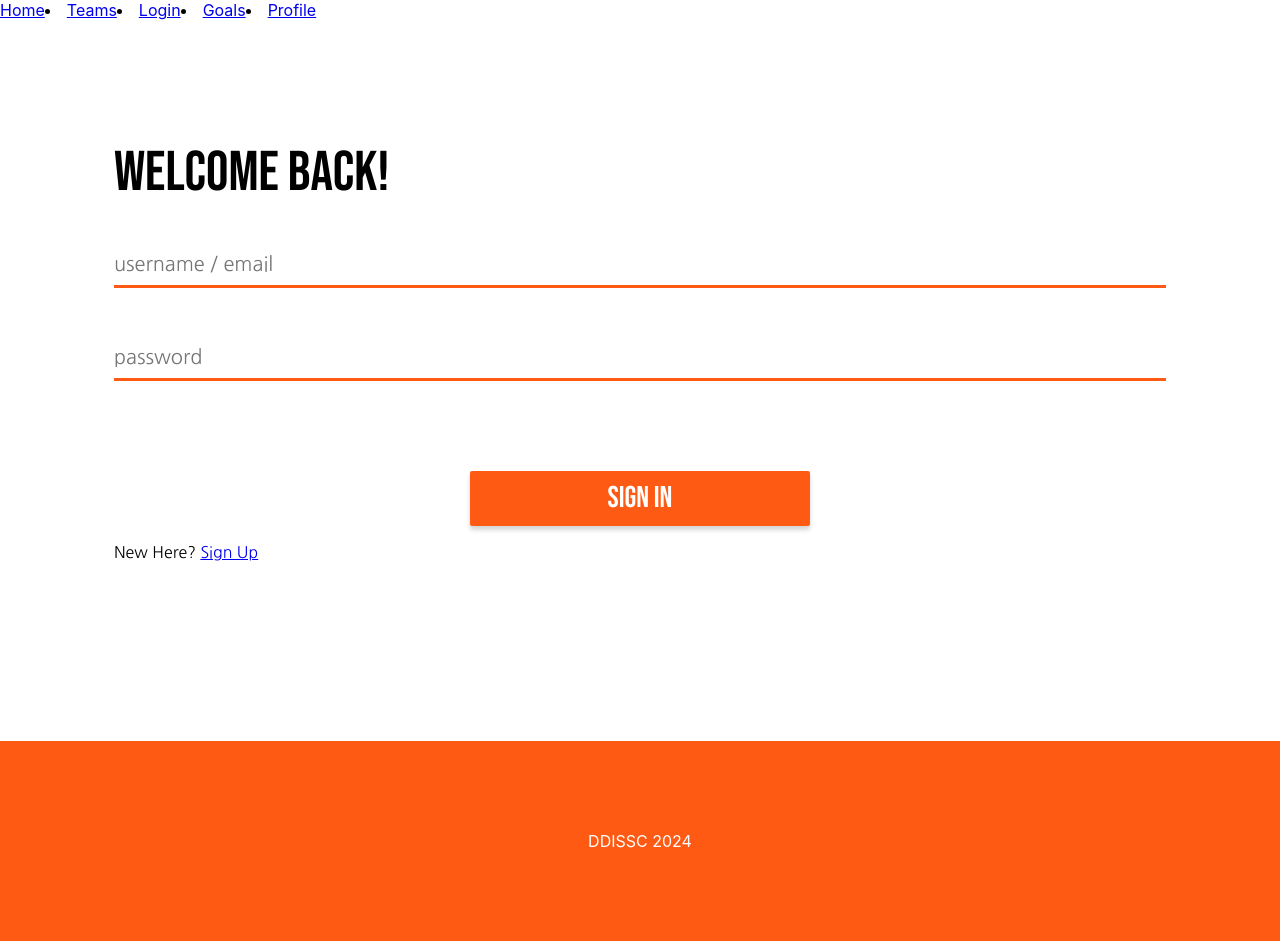
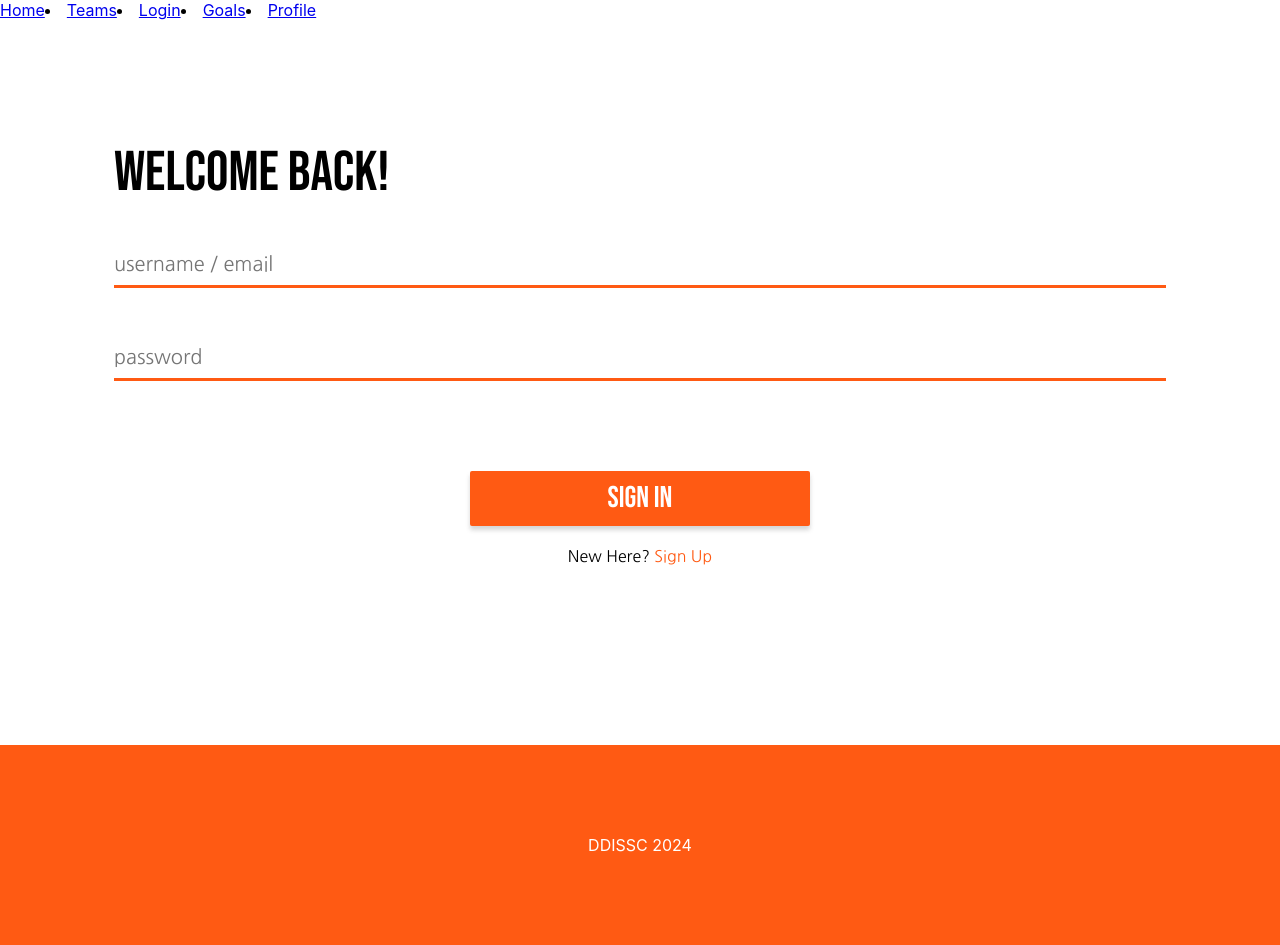
Before and after one commit to sharmaware/cs130-project, a React (Create React App) app in the folder client/: page /login in a window 1280 px wide. Built offline with nearby package versions, Linux system fonts and the light colour scheme.

Commit message:
new here sign up

```diff
--- a/client/src/components/LoginPage.js
+++ b/client/src/components/LoginPage.js
@@ -36,7 +36,7 @@ const LoginPage = () => {
         <div class="button-div">
           <button type="submit" class="bold-text signin-button">sign in</button>
         </div>
-        <p>New Here? <Link to="/register">Sign Up</Link></p>
+        <div id="login-reg-link">New Here?&nbsp;<Link to="/register" id="sign-up-link">Sign Up</Link></div>
       </form>
     </div>
   );
--- a/client/src/components/LoginReg.css
+++ b/client/src/components/LoginReg.css
@@ -70,3 +70,26 @@
     height: 3px;
     background-color: #ebebeb;
 }
+
+#login-reg-link{
+    display: flex;
+    justify-content: center;
+    margin-top: 20px;
+    font-size: 16px;
+    font-weight: 500;
+}
+
+#sign-up-link{
+    text-decoration: none;
+    color:#FF5A13;
+}
+
+#sign-up-link:visited{
+    text-decoration: none;
+    color:#FF5A13;
+}
+
+#sign-up-link:hover{
+    text-decoration: none;
+    font-weight: bold;
+}
```
